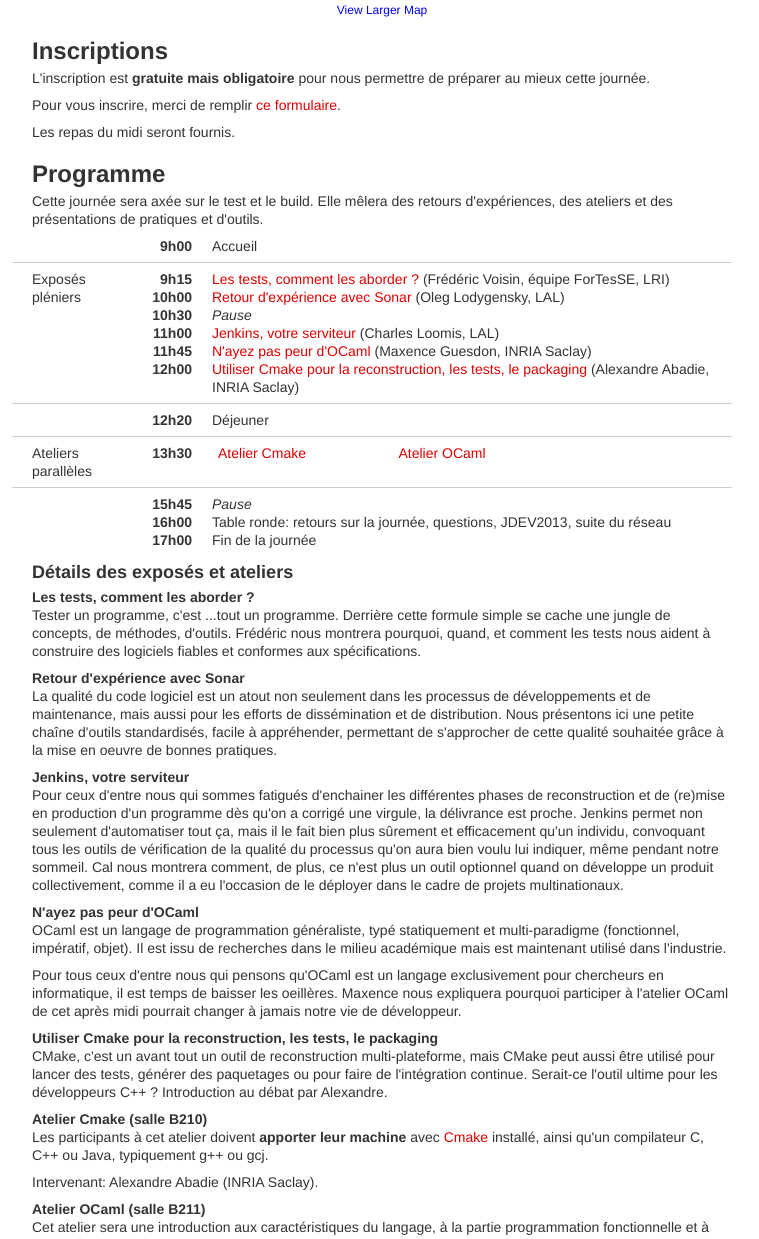
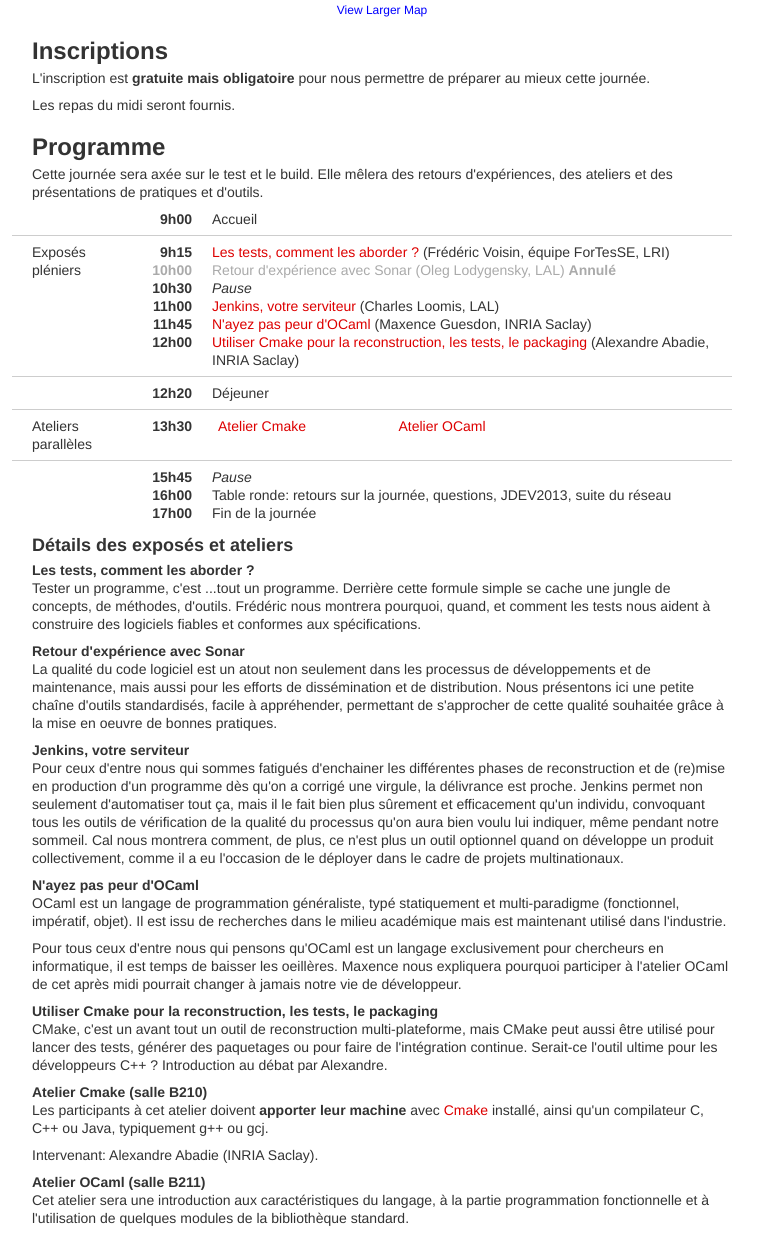
Before and after one commit to reseau-loops/reseau-loops.github.com, a Jekyll site: the page built from journee_2012_12.html, in a window 1280 px wide and 1400 px high, scrolled down 402 px, cut to the strip 161-1400 px from the top of the window. Shown: the whole strip, without its empty margins (258-1017 px from the left). Built offline with Jekyll 4.4.1, drawn with Linux system fonts in a browser that asks for light colours; Markdown is read by kramdown in place of the engine named in the settings; comment, search, counter and statistics services are not loaded.

Commit message:
update page de la journee du 12/12

```diff
--- a/journee_2012_12.html
+++ b/journee_2012_12.html
@@ -31,10 +31,12 @@
 L'inscription est <b>gratuite mais obligatoire</b> pour nous permettre
 de préparer au mieux cette journée.
 </p>
+<!--
 <p>
 Pour vous inscrire, merci de remplir
 <a href="http://indico2.lal.in2p3.fr/indico/confRegistrationFormDisplay.py/display?confId=1966">ce formulaire</a>.
 </p>
+-->
 <p>Les repas du midi seront fournis.</p>
 
 <h2>Programme</h2>
@@ -60,9 +62,9 @@
       <div class="span1 time">9h15</div>
       <div class="span9"><a href="#fortesse">Les tests, comment les aborder ?</a> (Frédéric Voisin, équipe ForTesSE, LRI)</div>
     </div>
-    <div class="row">
+    <div class="row canceled">
       <div class="span1 time">10h00</div>
-      <div class="span9"><a href="#sonar">Retour d'expérience avec Sonar</a> (Oleg Lodygensky, LAL)</div>
+      <div class="span9"><a href="#sonar">Retour d'expérience avec Sonar</a> (Oleg Lodygensky, LAL) <b>Annulé</b></div>
     </div>
     <div class="row">
       <div class="span1 time">10h30</div>
--- a/style.css
+++ b/style.css
@@ -3564,6 +3564,12 @@
   text-align: right ;
   font-weight: bold;
 }
+.canceled {
+  color: #AAAAAA;
+}
+.canceled * a {
+  color: #AAAAAA;
+}
 .prog-section {
   margin-bottom: 0.5em ;
   border-width: 0px 0 1px 0;
```
Also changed, not shown: less/mystyle.less (+7 -0 lines).
